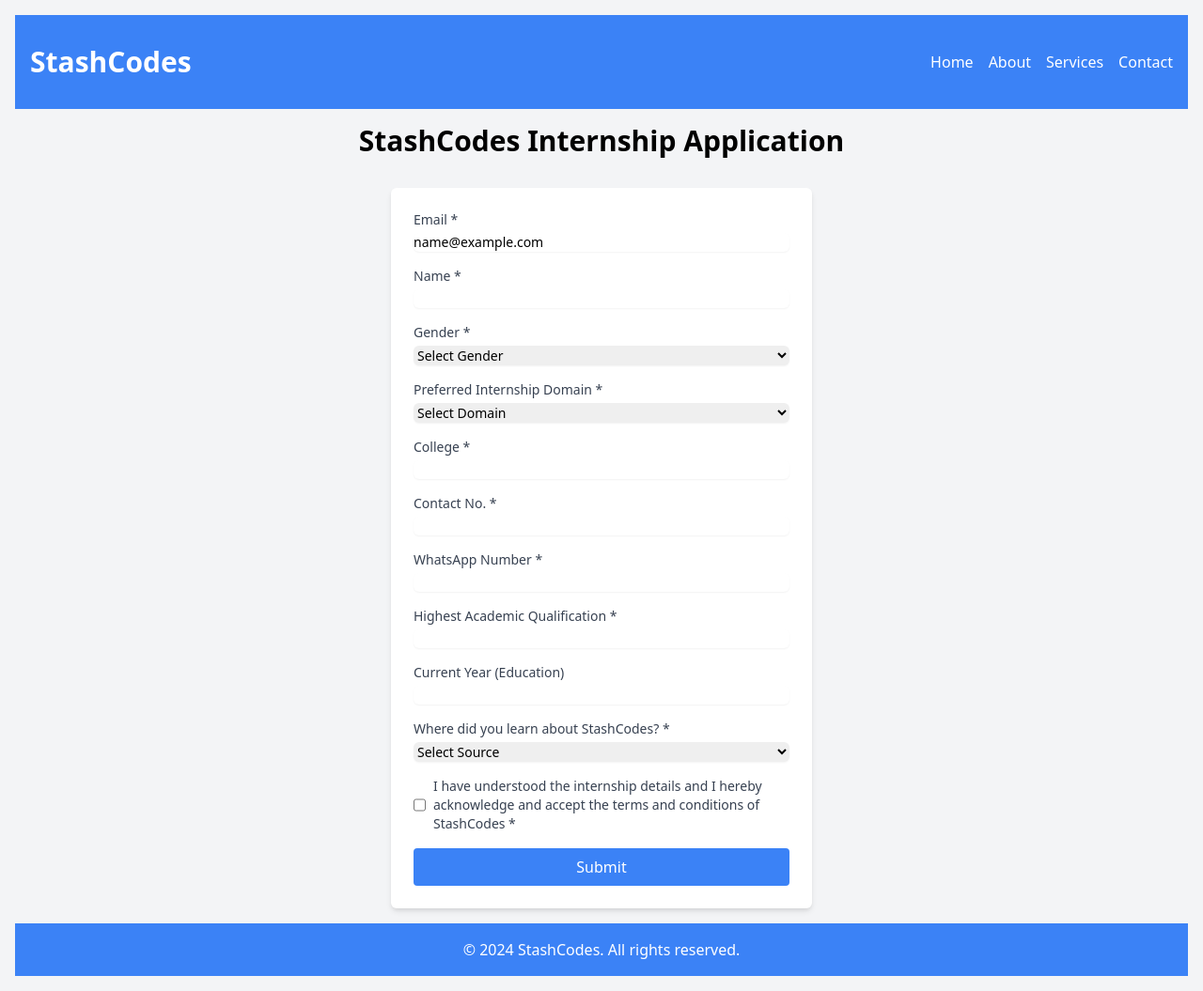
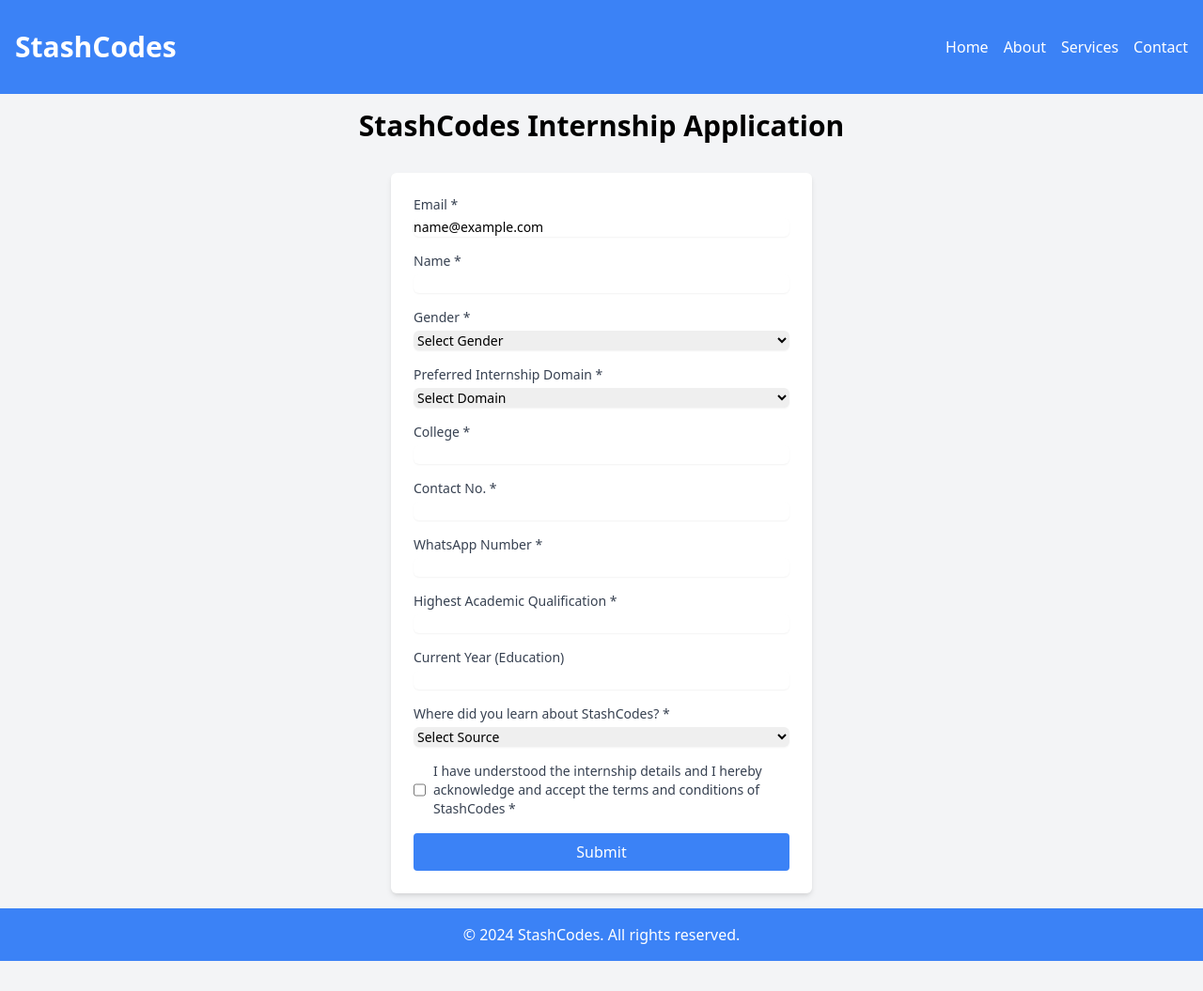
Before and after one commit to Mr-Jerry-Haxor/stashcodes, a Django app: page /apply/ in a window 1280 px wide. Shown: the whole page at 94% size. After the commit the page ends 1023 px from the top, so only its background shows below. Run offline with Django 5.2, Linux system fonts and the light colour scheme; the visitor is signed in with stand-in values (Sample User, id 1).

Commit message:
Update apply.html

```diff
--- a/users/templates/apply.html
+++ b/users/templates/apply.html
@@ -7,7 +7,7 @@
     <!-- Include Tailwind CSS -->
     <link href="https://cdn.jsdelivr.net/npm/tailwindcss@2.2.19/dist/tailwind.min.css" rel="stylesheet">
 </head>
-<body class="bg-gray-100 p-4">
+<body class="bg-gray-100">
     {% include "header.html" %}
     <main class="container mx-auto p-4">
         <h1 class="text-3xl font-bold text-center mb-8">StashCodes Internship Application</h1>
```
